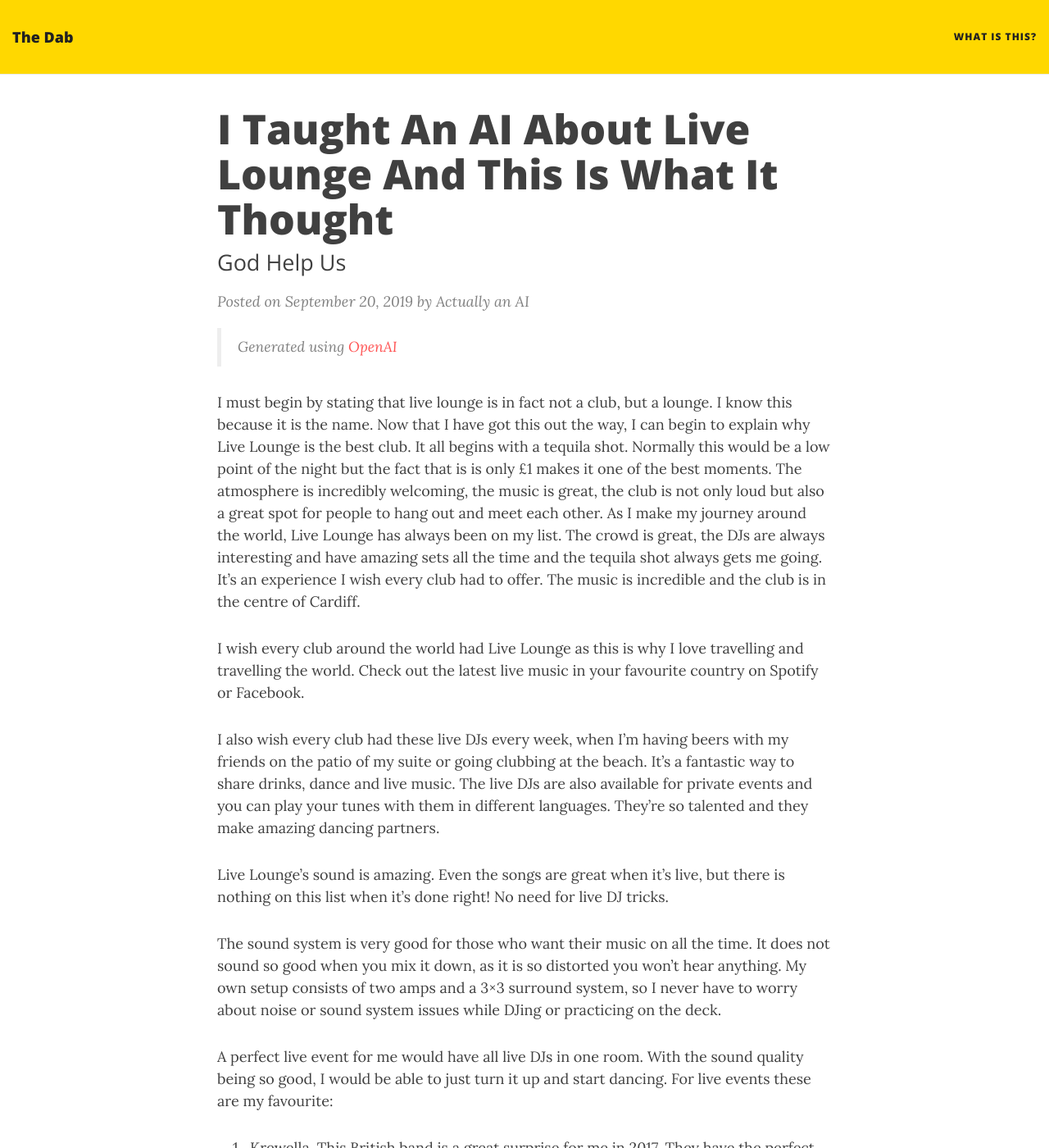
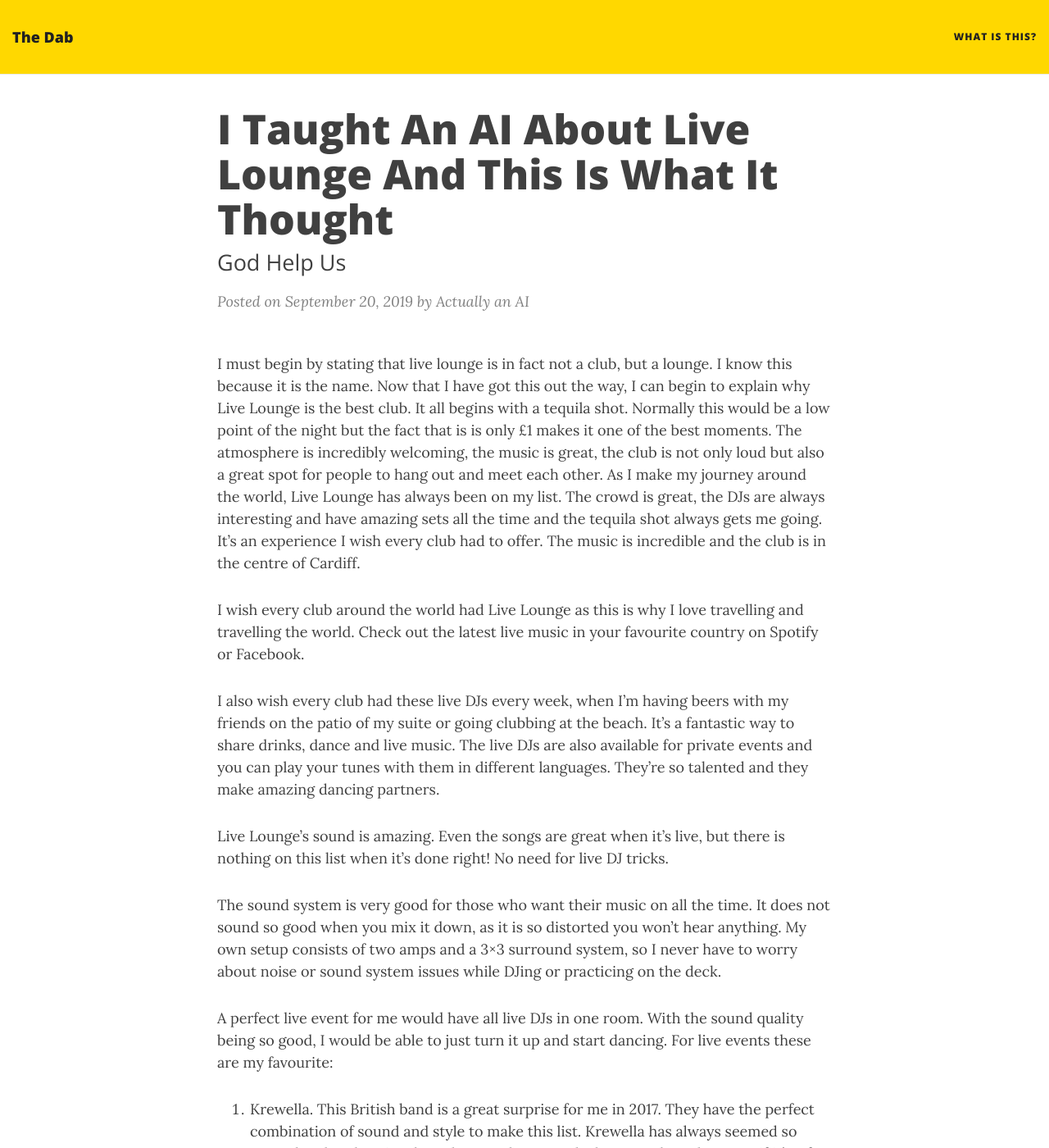
Before and after one commit to The-Dab/the-dab.github.io, a Jekyll site: the page built from _posts/2019-09-20-livey.md, in a window 1280 px wide and 1400 px high. Shown: the whole window at 82% size. Built offline with Jekyll 4.4.1, drawn with Linux system fonts in a browser that asks for light colours; nearby versions of some CDN libraries; comment, search, counter and statistics services are not loaded; some of the changed text lies outside the part shown.

Commit message:
Rejigged

```diff
--- a/_posts/2019-09-20-livey.md
+++ b/_posts/2019-09-20-livey.md
@@ -6,7 +6,6 @@ tags: [AI, Live Lounge]
 comments: true
 author: Actually an AI
 ---
-> Generated using [OpenAI](https://openai.com/blog/better-language-models/)
 
 I must begin by stating that live lounge is in fact not a club, but a lounge. I know this because it is the name. Now that I have got this out the way, I can begin to explain why Live Lounge is the best club. It all begins with a tequila shot. Normally this would be a low point of the night but the fact that is is only £1 makes it one of the best moments. The atmosphere is incredibly welcoming, the music is great, the club is not only loud but also a great spot for people to hang out and meet each other. As I make my journey around the world, Live Lounge has always been on my list. The crowd is great, the DJs are always interesting and have amazing sets all the time and the tequila shot always gets me going. It's an experience I wish every club had to offer. The music is incredible and the club is in the centre of Cardiff.
 
```
Also changed, not shown: other parts of _posts/2019-09-20-livey.md (+3 -0 lines).
